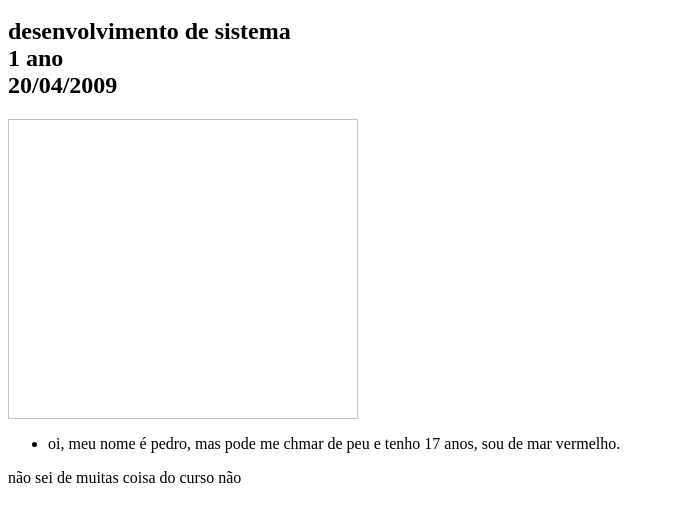
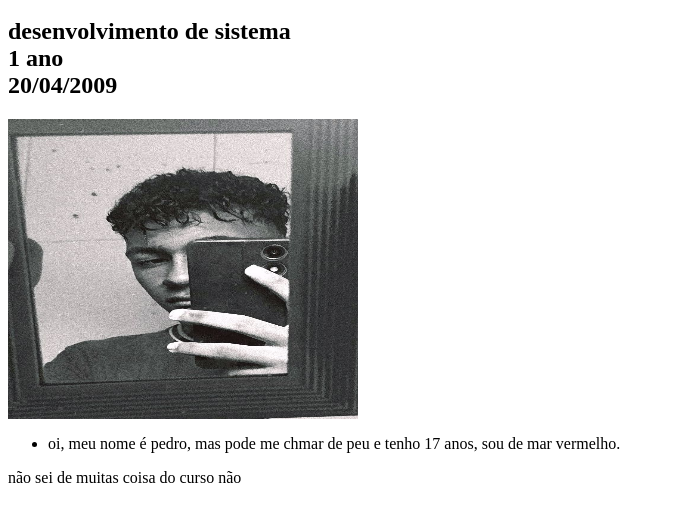
Before and after one commit to dannielmarinho/dannielmarinho.github.io, a plain HTML site: page index.html in a window 1280 px wide. Shown: the part 48-570 px from the top of the page, without its empty margins (0-675 px from the left). Drawn offline with Linux system fonts and the light colour scheme.

Commit message:
Update index.html

```diff
--- a/index.html
+++ b/index.html
@@ -3,7 +3,7 @@
         <body>
             <h1>pedro daniel de o. marinho</h1>
             <h2>desenvolvimento de sistema<br> 1 ano <br> 20/04/2009</h2>
-                        <img arc="peu.jpg"
+                        <img src="peu.jpg"
                         width="350"
                         height="300"/>
                         <ul>
```
